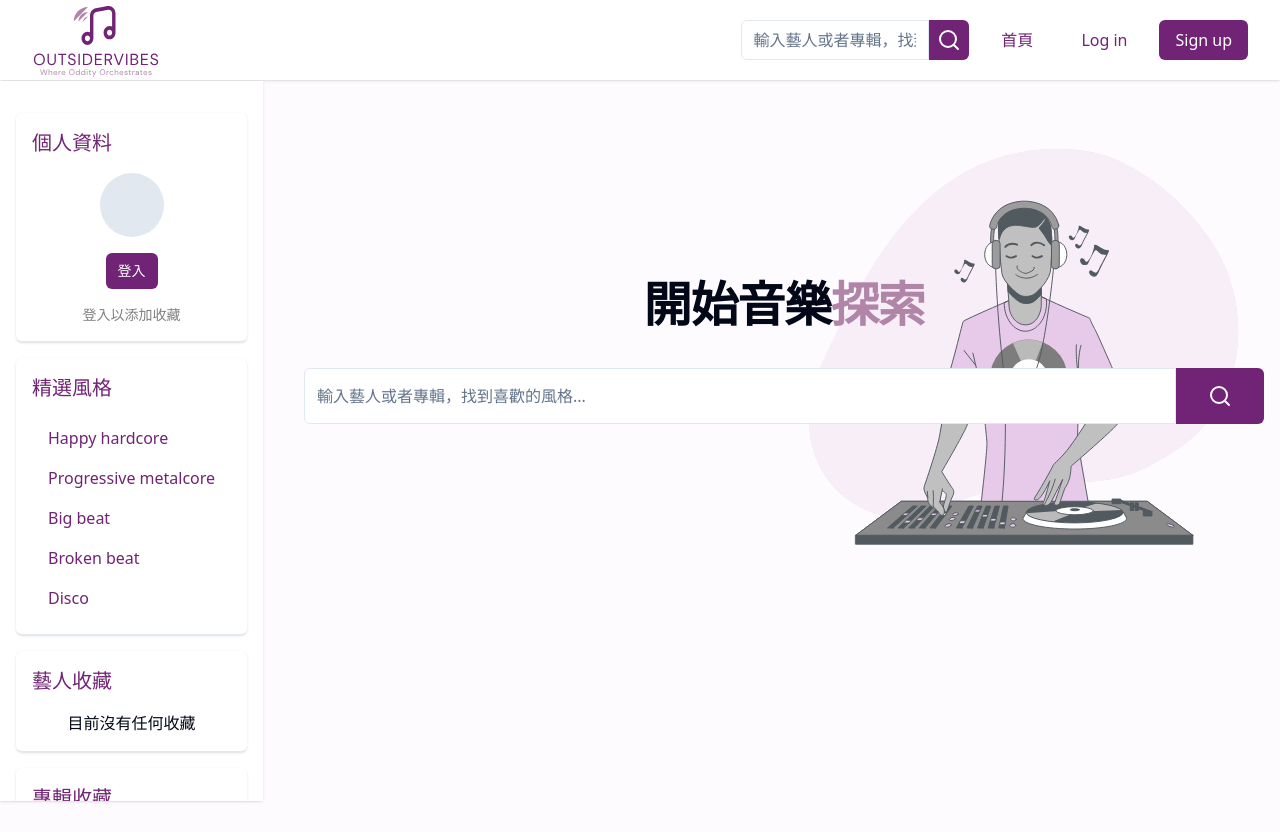
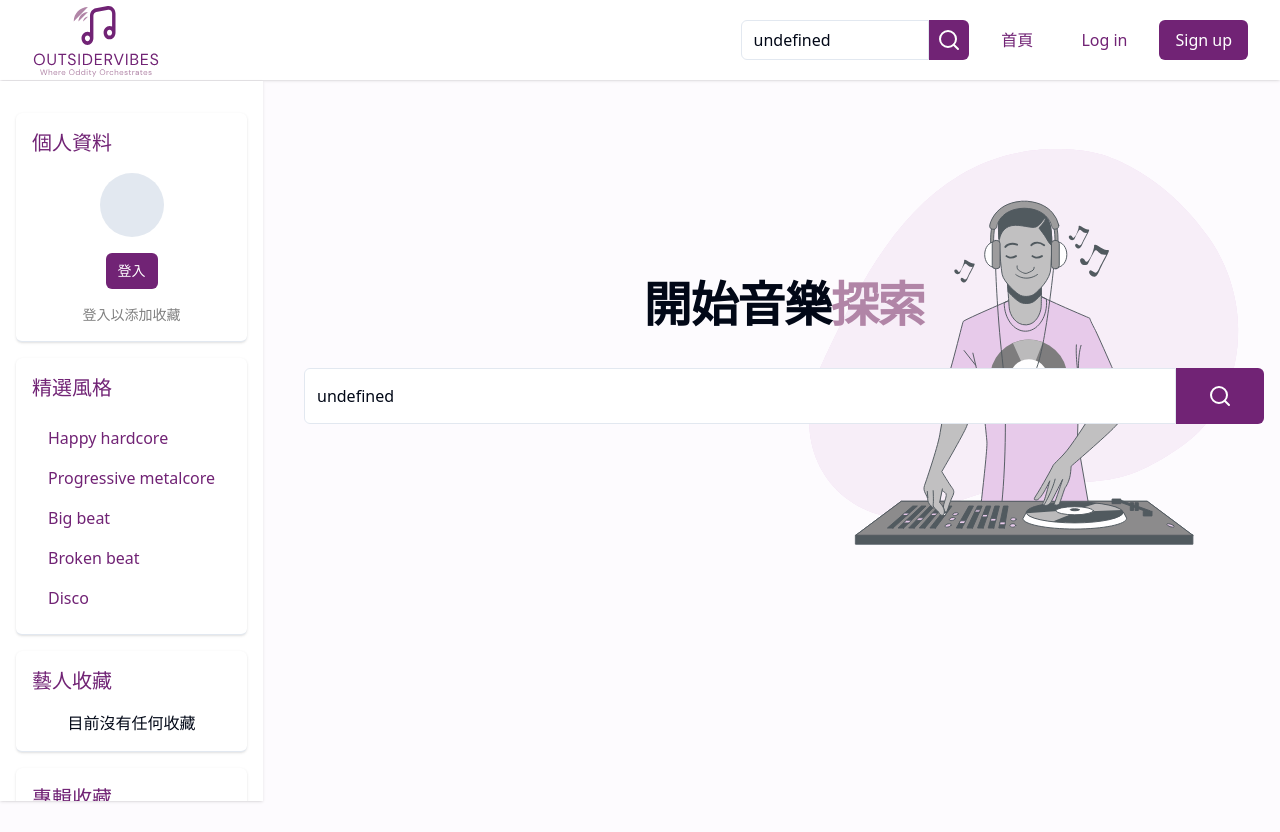
Before and after one commit to wyltw/outsider-vibes, a Next.js app: page /home in a window 1280 px wide. Built offline with nearby package versions, Linux system fonts and the light colour scheme.

Commit message:
feat: search bar in header is now sync to path params by useEffect.

```diff
--- a/src/components/search-form.tsx
+++ b/src/components/search-form.tsx
@@ -1,24 +1,30 @@
 "use client";
 
 import { Search } from "lucide-react";
-import React from "react";
+import React, { use, useEffect, useState } from "react";
 import { Button } from "./ui/button";
 import { Input } from "./ui/input";
-import { useRouter } from "next/navigation";
+import { useParams, useRouter } from "next/navigation";
 import { cn } from "@/lib/utils";
-import { useSearchTextContext } from "@/lib/hooks";
 
 type SearchFormProps = { isHeaderSearchForm: boolean };
 
+type Params = { query: string };
+
 export default function SearchForm({ isHeaderSearchForm }: SearchFormProps) {
-  const { searchText, handleChangeSearchText } = useSearchTextContext();
   const router = useRouter();
+  const params: Params = useParams();
+  const [searchText, setSearchText] = useState("");
+  useEffect(() => {
+    setSearchText(decodeURIComponent(params.query));
+  }, [params.query]);
   const handleInput = (event: React.ChangeEvent<HTMLInputElement>) => {
-    handleChangeSearchText(event.target.value);
+    setSearchText(event.target.value);
   };
   const handleSubmit = (event: React.FormEvent<HTMLFormElement>) => {
     event.preventDefault();
     router.push(`/search/${searchText}`);
+    console.log();
   };
   return (
     <form
```
